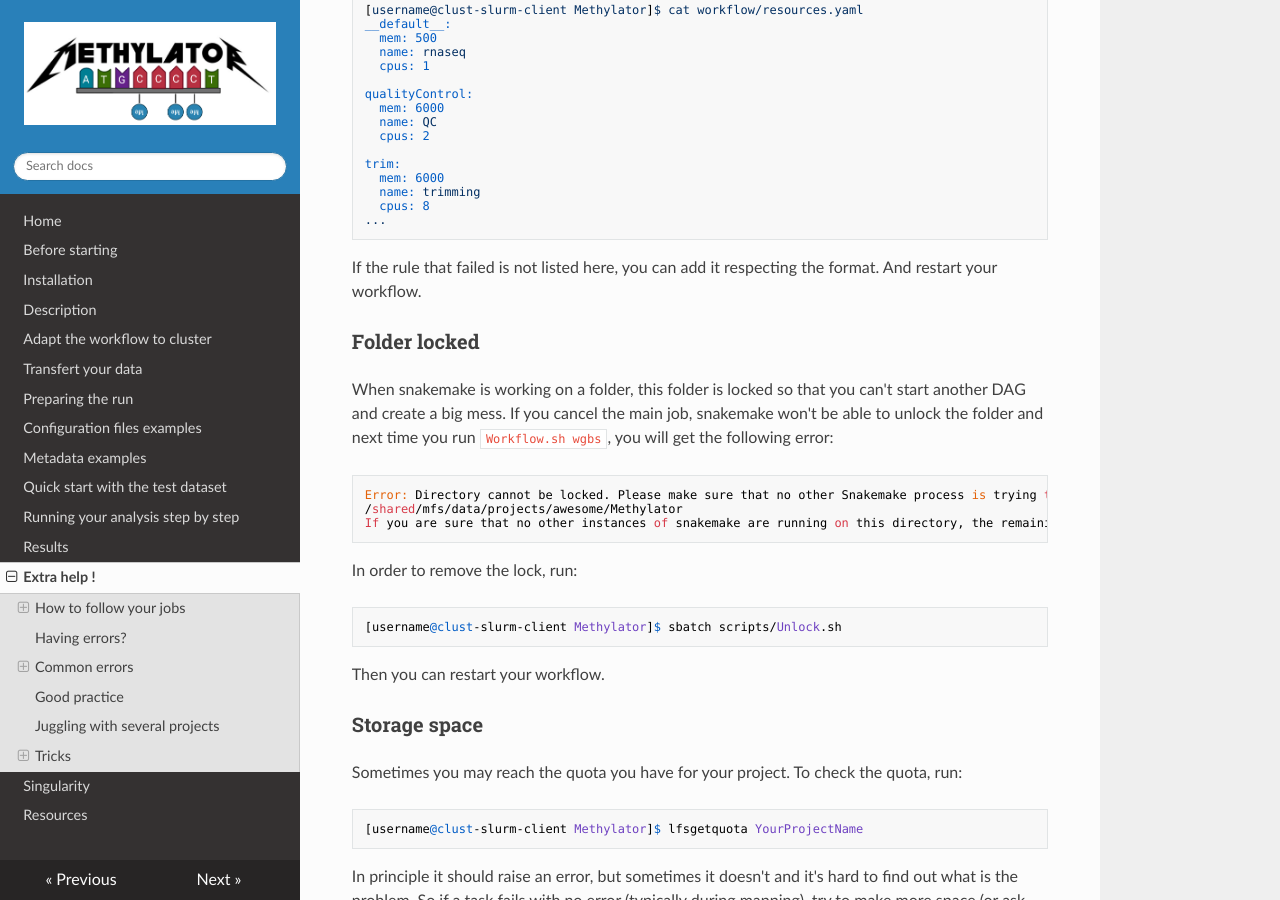
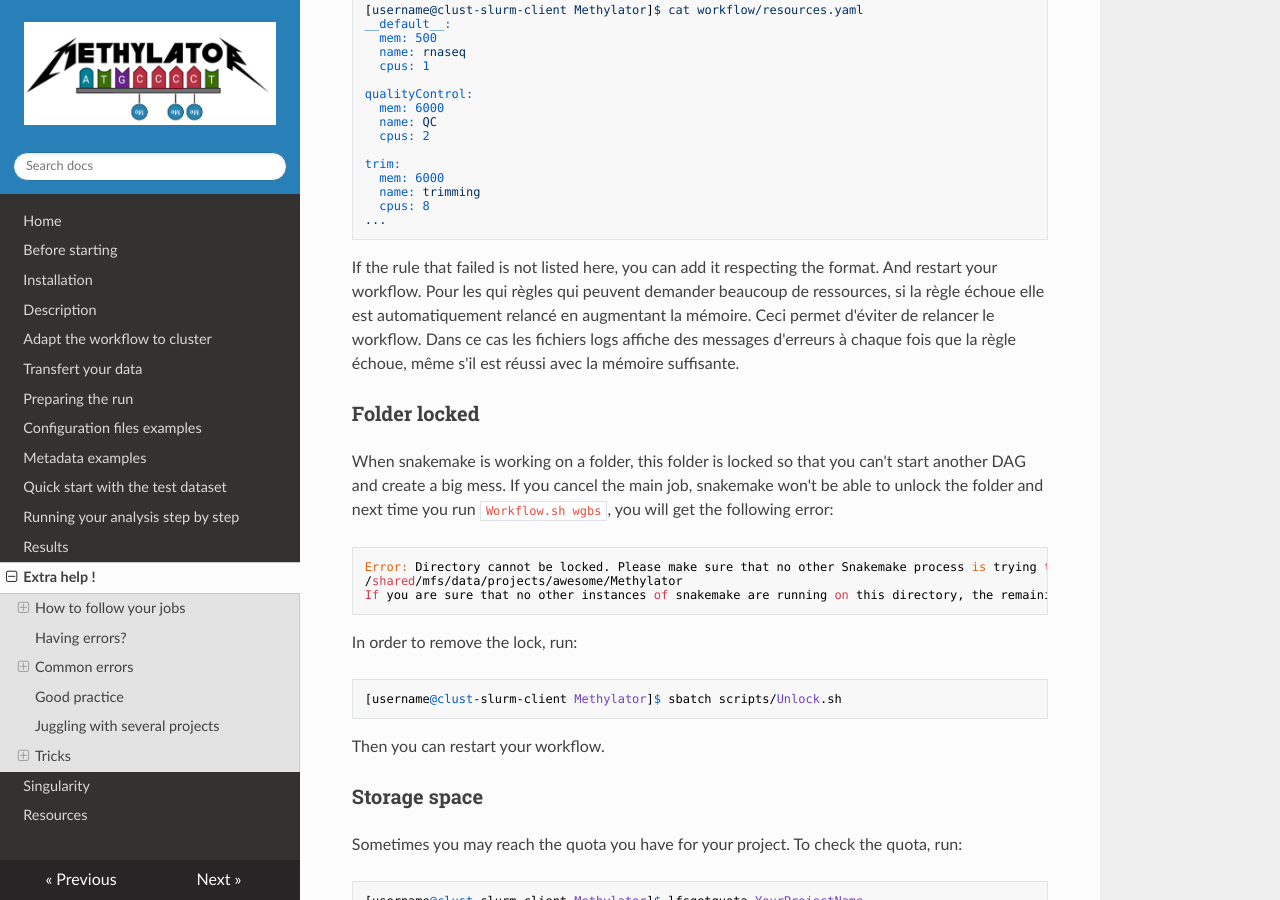
Before and after one commit to parisepigenetics/Methylator-Documentation, an MkDocs documentation site: the page built from docs/extra_help.md, in a window 1280 px wide and 900 px high, scrolled down 2794 px. Built offline with MkDocs 1.6.1, drawn with Linux system fonts in a browser that asks for light colours; nearby versions of some CDN libraries; some of the changed text lies outside the part shown.

Commit message:
Update extra_help.md

````diff
--- a/docs/extra_help.md
+++ b/docs/extra_help.md
@@ -139,6 +139,7 @@ trim:
 ```
 
 If the rule that failed is not listed here, you can add it respecting the format. And restart your workflow.
+Pour les qui règles qui peuvent demander beaucoup de ressources, si la règle échoue elle est automatiquement relancé en augmentant la mémoire. Ceci permet d'éviter de relancer le workflow. Dans ce cas les fichiers logs affiche des messages d'erreurs à chaque fois que la règle échoue, même s'il est réussi avec la mémoire suffisante.
 
 ### Folder locked
 
@@ -256,3 +257,9 @@ D192T31_R2.fastq.gz
 D192T32_R1.fastq.gz
 D192T32_R2.fastq.gz
 ```
+
+### Paired-end or single-end ?
+
+Lorsque vous télécharger des FASTQ avec l'option SRA il arrive souvent qu'il y est des erreurs dans la description des données. La plus fréquenque est une confusion entre paire et single-end.
+Il arrive souvent que le séquencage soit annoncé en single-end sur SRA mais qu'il soit en réalité en pair-end. Dans ce cas, l'aspect le graphique "Per Base Sequence Content" dans le fichier FASTQC ressemble à ceci :
+[paire_single_end](erreur_single_pairend.png)
````
